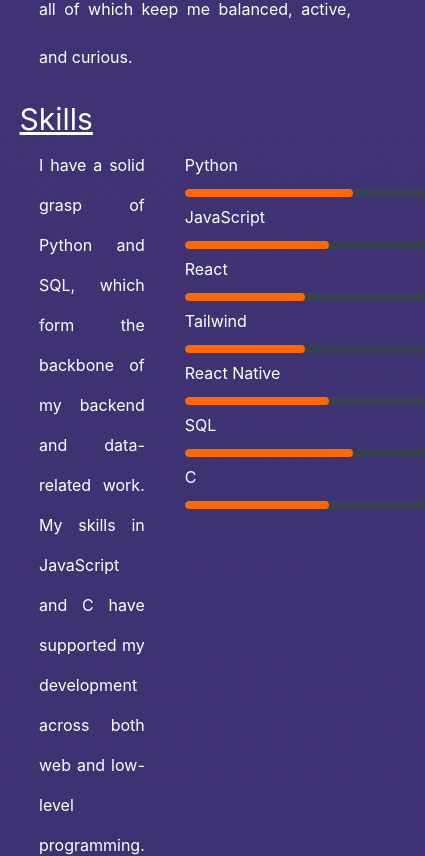
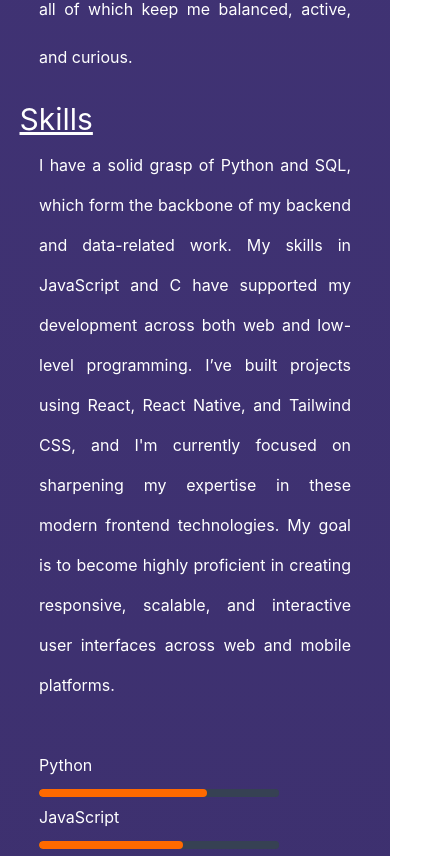
Before and after one commit to Hunter69240/resume-website, a React (Vite) app: page / in a window 390 px wide. Shown: the part 1670-2526 px from the top of the page, 425 px wide, since content can reach past the window. Built offline with nearby package versions, Linux system fonts and the light colour scheme; the HTML template or start-up script is replaced by a standard one.

Commit message:
Responsive-5 - 15/5/25

```diff
--- a/src/Components/Skills.jsx
+++ b/src/Components/Skills.jsx
@@ -14,8 +14,9 @@
   return (
     <>
       <h1 className="text-3xl text mx-[5%] mt-[5%]" id="Skills"><u>Skills</u></h1>
-    <div className="my-[2%] flex gap-10 ml-[10%] mr-[10%] leading-[2.5rem] sm:p-4">
-       <p className='text text-justify'>I have a solid grasp of Python and SQL, which form the backbone of my
+      <div className="my-[2%] flex flex-col md:flex-row gap-10 ml-[10%] mr-[10%] leading-[2.5rem] sm:p-4">
+        <p className='text text-justify'>
+          I have a solid grasp of Python and SQL, which form the backbone of my
           backend and data-related work. My skills in JavaScript and C have supported my development
           across both web and low-level programming. I’ve built projects using React, React Native,
           and Tailwind CSS, and I'm currently focused on sharpening my expertise in these modern frontend
```
Lines whose indentation alone changed are shown as unchanged.
